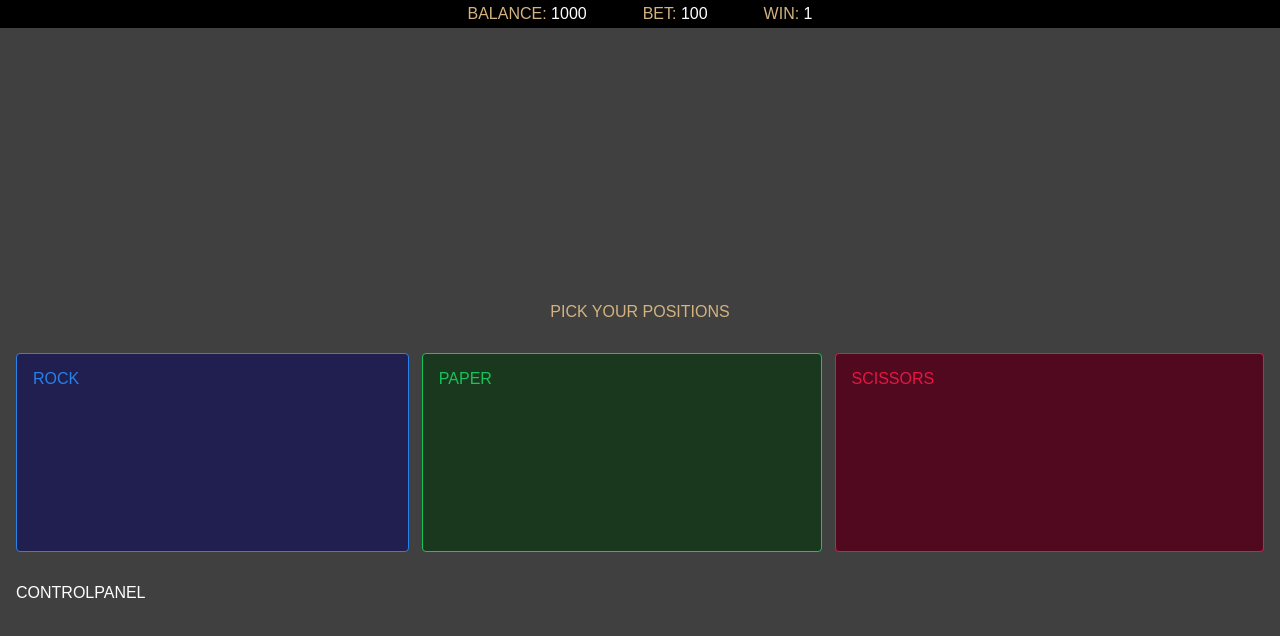
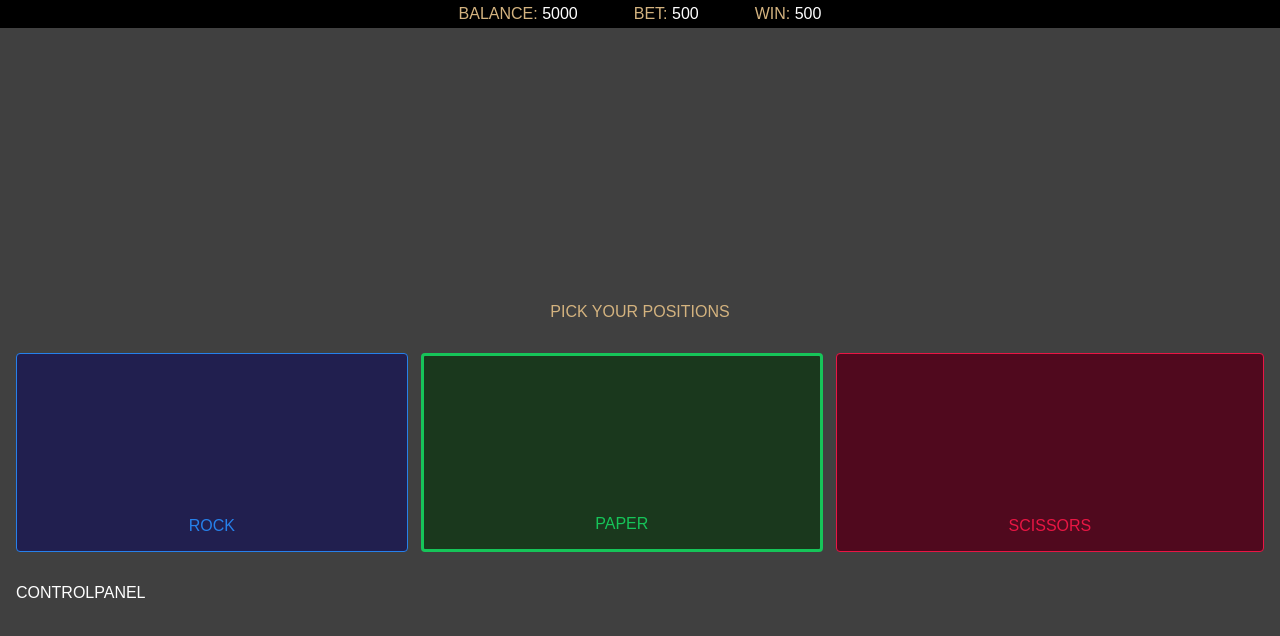
Before and after one commit to Nikolai-Iakushchenko/rock_paper_scissors, a React (Vite) app: page / in a window 1280 px wide. Shown: the top 636 px of the page. Built offline with nearby package versions, Linux system fonts and the light colour scheme.

Commit message:
add winner class

```diff
--- a/src/components/App/App.tsx
+++ b/src/components/App/App.tsx
@@ -11,9 +11,9 @@ function App() {
   return (
     <div className={styles.app}>
       <InfoPanel>
-        <InfoItem label={"balance"} value={1000} />
-        <InfoItem label={"bet"} value={100} />
-        <InfoItem label={"win"} value={1} />
+        <InfoItem label={"balance"} value={5000} />
+        <InfoItem label={"bet"} value={500} />
+        <InfoItem label={"win"} value={500} />
       </InfoPanel>
       <Game>
         <MessagePanel></MessagePanel>
--- a/src/components/App/BettingPosition/BettingPosition.module.css
+++ b/src/components/App/BettingPosition/BettingPosition.module.css
@@ -1,4 +1,7 @@
 .bettingPosition {
+  display: grid;
+  grid-template-rows: 1fr auto;
+  justify-content: center;
   border-radius: 4px;
   padding: 1em;
   border: 1px solid;
@@ -20,5 +23,5 @@
 }
 
 .winner {
-  border-width: 2px;
+  border-width: 3px;
 }
--- a/src/components/App/BettingPosition/BettingPosition.tsx
+++ b/src/components/App/BettingPosition/BettingPosition.tsx
@@ -1,10 +1,5 @@
 import styles from "./BettingPosition.module.css";
-//
-// export type Theme = {
-//   blue: "blue";
-//   green: "green";
-//   red: "red";
-// };
+import cn from "classnames";
 
 interface BettingPositionProps {
   label: string;
@@ -17,9 +12,14 @@ const BettingPosition = ({
   theme = "blue",
   winner = false,
 }: BettingPositionProps) => {
+  const bettingPositionClass = cn(styles.bettingPosition, styles[theme], {
+    [styles.winner]: winner,
+  });
+
   return (
-    <div className={`${styles.bettingPosition} ${styles[theme]} ${winner}`}>
-      {label}
+    <div className={bettingPositionClass}>
+      <div className={"bet"}></div>
+      <div>{label}</div>
     </div>
   );
 };
```
